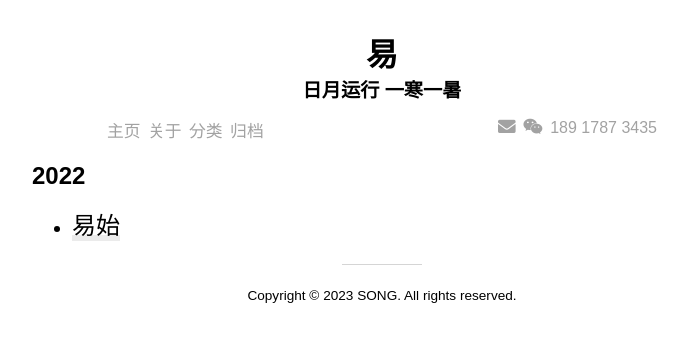
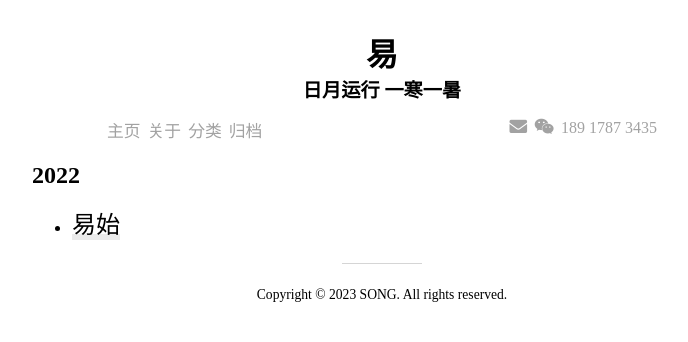
Before and after one commit to iching10/e11520.github.io, a Jekyll site: the page built from archive.md, in a window 1280 px wide. Shown: the top 342 px of the page, without its empty margins (258-946 px from the left). Built offline with Jekyll 4.4.1, drawn with Linux system fonts in a browser that asks for light colours; nearby versions of some CDN libraries.

Commit message:
Update typography.scss

```diff
--- a/_sass/typography.scss
+++ b/_sass/typography.scss
@@ -34,5 +34,5 @@
 
 //System stack for everything
 body {
-    font-family: sans-serif,-apple-system,BlinkMacSystemFont,"Segoe UI",Roboto,Oxygen-Sans,Ubuntu,Cantarell,"Helvetica Neue";
+    font-family: serif,-apple-system,BlinkMacSystemFont,"Segoe UI",Roboto,Oxygen-Sans,Ubuntu,Cantarell,"Helvetica Neue",sans-serif;
   }
```
